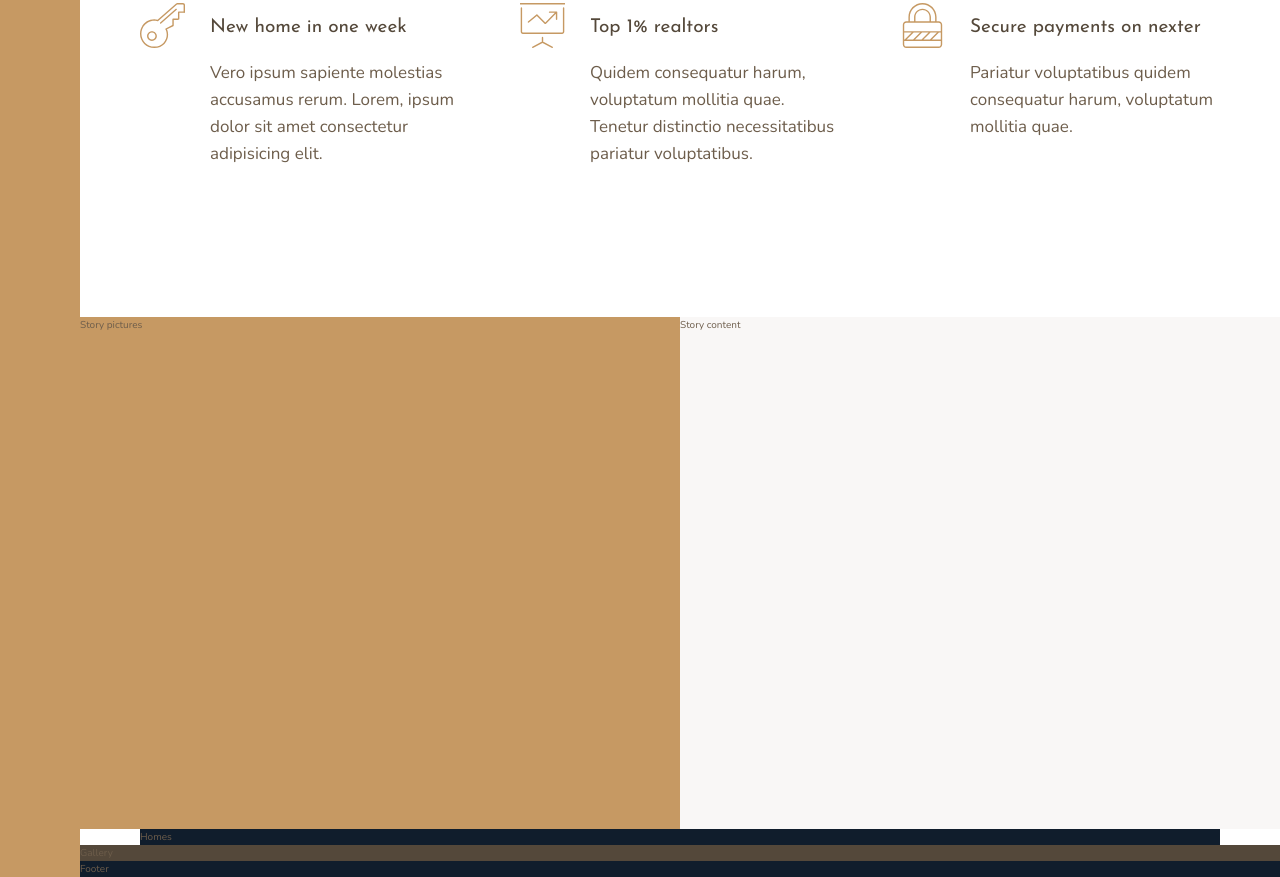
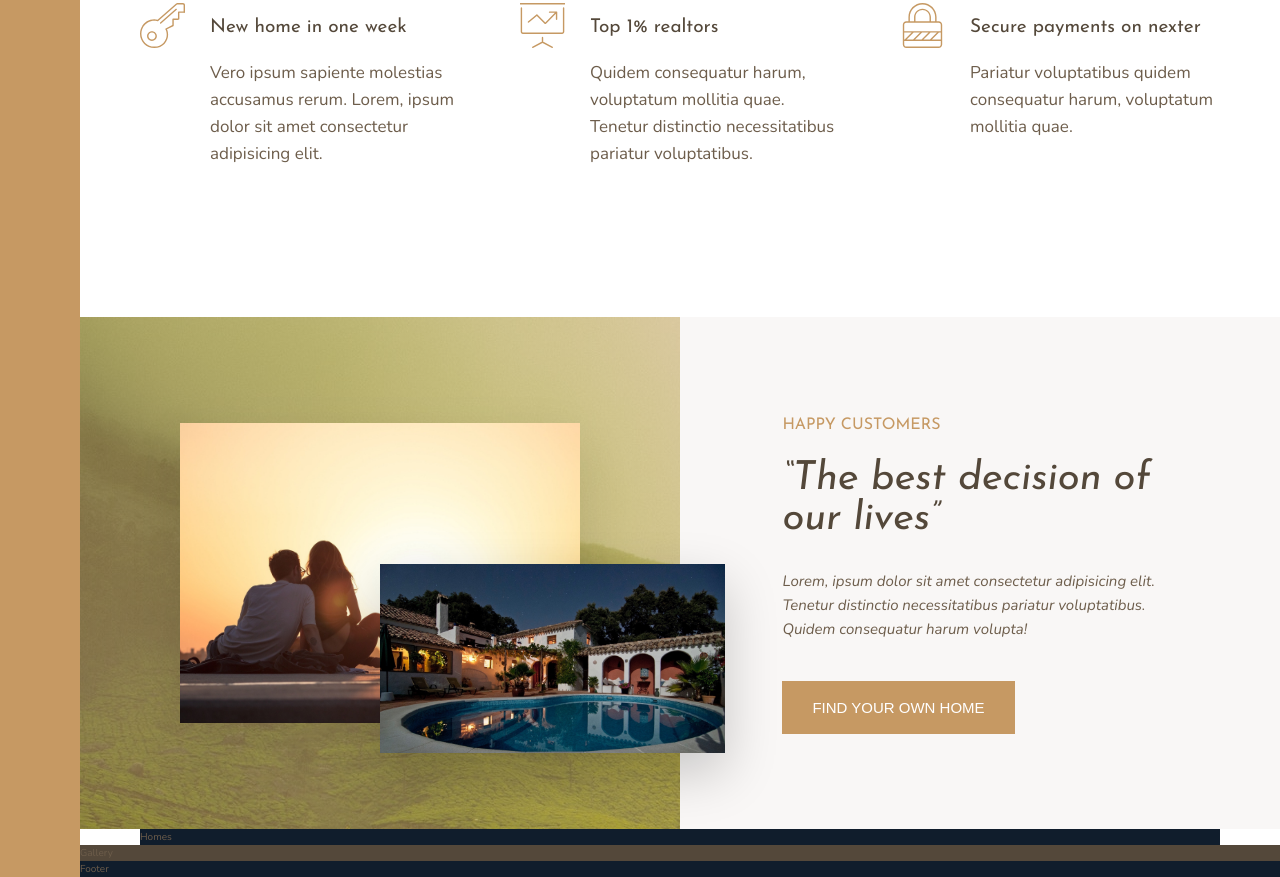
Before and after one commit to Kiet-Nguyen/Responsive-CSS-Grid-website, a website: page index.html in a window 1280 px wide. Shown: the part 991-1868 px from the top of the page. Drawn offline with nearby package versions, Linux system fonts and the light colour scheme.

Commit message:
section story

```diff
--- a/index.html
+++ b/index.html
@@ -108,11 +108,18 @@
 	<!-- End section feature -->
 
 	<div class="story__pictures">
-		Story pictures
+		<img class="story__img-1" src="img/story-1.jpeg" alt="Couple with new house">
+		<img src="img/story-2.jpeg" alt="House 4" class="story__img-2">
 	</div>
 
 	<div class="story__content">
-		Story content
+		<h3 class="heading-3 mb-sm">Happy Customers</h3>
+		<h2 class="heading-2 heading-2--dark mb-md"><q>The best decision of our lives</q></h2>
+		<p class="story__text">
+			Lorem, ipsum dolor sit amet consectetur adipisicing elit. Tenetur distinctio necessitatibus pariatur voluptatibus. Quidem
+			consequatur harum volupta!
+		</p>
+		<button class="btn">Find your own home</button>
 	</div>
 
 	<section class="homes">
--- a/sass/_base.scss
+++ b/sass/_base.scss
@@ -9,6 +9,9 @@ $color-grey-light-2: #aaa;
 
 $color-grey-dark-1: #54483A;
 $color-grey-dark-2: #6D5D4B;
+
+$white: #fff;
+$black: #000;
 
 // FONT VARIABLES
 $font-primary: 'Nunito', sans-serif;
@@ -39,3 +42,19 @@ body {
   grid-template-rows: 80vh min-content 40vw repeat(3, min-content);
   grid-template-columns: [sidebar-start] 8rem [sidebar-end full-start] minmax(6rem, 1fr) [center-start] repeat(8, [col-start] minmax(min-content, 14rem) [col-end]) [center-end] minmax(6rem, 1fr) [full-end];
 }
+
+.mb-sm {
+  margin-bottom: 2rem;
+}
+
+.mb-md {
+  margin-bottom: 3rem;
+}
+
+.mb-lg {
+  margin-bottom: 4rem;
+}
+
+.mb-hg {
+  margin-bottom: 8rem;
+}
--- a/sass/_story.scss
+++ b/sass/_story.scss
@@ -3,10 +3,43 @@
   &__pictures {
     grid-column: full-start / col-end 4;
     background-color: $color-primary;
+    background-image: linear-gradient(rgba($color-primary, 0.5), rgba($color-primary, 0.5)), url(../img/back.jpg);
+    // Sub grid
+    display: grid;
+    grid-template-rows: repeat(6, 1fr);
+    grid-template-columns: repeat(6, 1fr);
+    align-items: center;
+  }
+
+  &__img-1 {
+    width: 100%;
+    grid-row: 2 / 6;
+    grid-column: 2 / 6;
+    box-shadow: 0 2rem 5rem rgba($black, 0.1);
+  }
+
+  &__img-2 {
+    width: 115%;
+    grid-row: 4 / 6;
+    grid-column: 4 / 7;
+    z-index: 20;
+    box-shadow: 0 2rem 5rem rgba($black, 0.2);
   }
 
   &__content {
     grid-column: col-start 5 / full-end;
+    padding: 6rem 8vw;
     background-color: $color-grey-light-1;
+    // Flex
+    display: flex;
+    flex-direction: column;
+    justify-content: center;
+    align-items: flex-start;
+  }
+
+  &__text {
+    margin-bottom: 4rem;
+    font-size: 1.5rem;
+    font-style: italic;
   }
 }
--- a/sass/_typography.scss
+++ b/sass/_typography.scss
@@ -9,10 +9,24 @@
 
 .heading-2 {
   @extend %heading;
+  font-size: 4rem;
+  font-style: italic;
+  line-height: 1;
+
+  &--light {
+    color: $color-grey-light-1;
+  }
+
+  &--dark {
+    color: $color-grey-dark-1;
+  }
 }
 
 .heading-3 {
   @extend %heading;
+  font-size: 1.6rem;
+  text-transform: uppercase;
+  color: $color-primary;
 }
 
 .heading-4 {
@@ -27,3 +41,20 @@
     color: $color-grey-dark-1;
   }
 }
+
+.btn {
+  border-radius: 0;
+  border: none;
+  padding: 1.8rem 3rem;
+  background-color: $color-primary;
+  color: $white;
+  font-style: $font-display;
+  font-size: 1.5rem;
+  text-transform: uppercase;
+  cursor: pointer;
+  transition: all 0.2s;
+
+  &:hover {
+    background-color: $color-primary-dark;
+  }
+}
```
Also changed, not shown: css/style.css.
